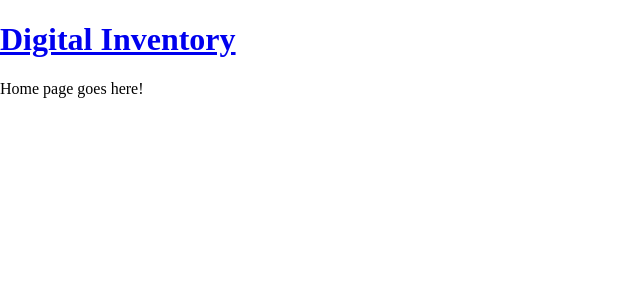
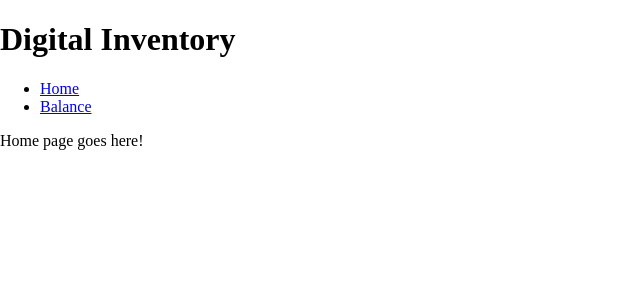
Before and after one commit to boombador/digital-inventory, a React app: page /#/ in a window 1280 px wide. Shown: the top 300 px of the page, without its empty margins (0-640 px from the left). Built offline with nearby package versions, Linux system fonts and the light colour scheme; the HTML template or start-up script is replaced by a standard one.

Commit message:
Balance page to demo redux

```diff
--- a/src/components/App.js
+++ b/src/components/App.js
@@ -2,10 +2,12 @@ import React from "react";
 import { HashRouter as Router, Route, Link } from "react-router-dom";
 
 import Home from "@/components/Home";
+import Balance from "@/components/Balance";
 
 const App = () => (
   <Router>
     <Route path="/" component={Home} exact />
+    <Route path="/balance" component={Balance} exact />
   </Router>
 );
 
--- /dev/null
+++ b/src/components/Balance.js
@@ -0,0 +1,30 @@
+import React from "react";
+import Layout from "@/components/Layout";
+import { balanceFor } from "@/features/accounting";
+import { connect } from "react-redux";
+import { counterSlice } from "@/store";
+
+const {
+  actions: { increment, decrement }
+} = counterSlice;
+
+const Balance = props => {
+  const { count, increment, decrement } = props;
+  return (
+    <Layout>
+      <div>Balance information here!</div>
+      <div>
+        <span>Current balance:</span>
+        <span>{count}</span>
+      </div>
+      <button onClick={decrement}>Decrease that Pesky Balance</button>
+      <button onClick={increment}>Make it Bigger, Why Don&apos;t You!</button>
+    </Layout>
+  );
+};
+
+const mapStateToProps = state => ({
+  count: state
+});
+
+export default connect(mapStateToProps, { increment, decrement })(Balance);
--- a/src/components/Home.js
+++ b/src/components/Home.js
@@ -1,23 +1,5 @@
-import React from 'react';
-import { Link } from "react-router-dom";
-
-const Header = () => (
-  <header>
-    <Link to="/">
-      <h1>{APP_TITLE}</h1>
-    </Link>
-    {APP_SUBTITLE && (
-      <p>{APP_SUBTITLE}</p>
-    )}
-  </header>
-);
-
-const Layout = ({ children }) => (
-  <React.Fragment>
-    <Header />
-    {children}
-  </React.Fragment>
-);
+import React from "react";
+import Layout from "@/components/Layout";
 
 const Home = () => (
   <Layout>
--- /dev/null
+++ b/src/components/Layout.js
@@ -0,0 +1,25 @@
+import React from "react";
+import { Link } from "react-router-dom";
+
+const Header = () => (
+  <header>
+    <h1>{APP_TITLE}</h1>
+    <ul>
+      <li>
+        <Link to="/">Home</Link>
+      </li>
+      <li>
+        <Link to="/balance">Balance</Link>
+      </li>
+    </ul>
+  </header>
+);
+
+const Layout = ({ children }) => (
+  <React.Fragment>
+    <Header />
+    {children}
+  </React.Fragment>
+);
+
+export default Layout;
--- a/src/store.js
+++ b/src/store.js
@@ -4,8 +4,18 @@ export const counterSlice = createSlice({
   name: "counter",
   initialState: 0,
   reducers: {
-    increment: state => state + 1,
-    decrement: state => state - 1
+    increment: {
+      reducer: state => state + 1,
+      prepare: () => ({
+        payload: undefined
+      })
+    },
+    decrement: {
+      reducer: state => state - 1,
+      prepare: () => ({
+        payload: undefined
+      })
+    }
   }
 });
 
--- a/webpack.config.js
+++ b/webpack.config.js
@@ -1,41 +1,40 @@
-const path = require('path');
-const webpack = require('webpack');
+const path = require("path");
+const webpack = require("webpack");
 
-const { CleanWebpackPlugin } = require('clean-webpack-plugin');
-const HtmlWebpackPlugin = require('html-webpack-plugin');
-const HtmlWebpackPartialsPlugin = require('html-webpack-partials-plugin');
+const { CleanWebpackPlugin } = require("clean-webpack-plugin");
+const HtmlWebpackPlugin = require("html-webpack-plugin");
+const HtmlWebpackPartialsPlugin = require("html-webpack-partials-plugin");
 
 const PORT = process.env.PORT || 8080;
-const isProd = process.env.DEPLOY_ENV === 'production';
-const APP_TITLE = 'Digital Inventory';
-const APP_SUBTITLE = '';
+const isProd = process.env.DEPLOY_ENV === "production";
+const APP_TITLE = "Digital Inventory";
 
 module.exports = {
-  entry: './src/entry.js',
+  entry: "./src/entry.js",
   output: {
-    path: path.resolve(__dirname, 'dist'),
-    filename: '[name].bundle.js'
+    path: path.resolve(__dirname, "dist"),
+    filename: "[name].bundle.js"
   },
   resolve: {
     alias: {
-      ['@']: path.resolve(__dirname, 'src'),
-    },
+      ["@"]: path.resolve(__dirname, "src")
+    }
   },
-  mode: isProd ? 'production' : 'development',
-  devtool: 'inline-source-map',
+  mode: isProd ? "production" : "development",
+  devtool: "inline-source-map",
   devServer: {
     historyApiFallback: true,
     contentBase: [
-      path.resolve(__dirname, 'dist'),
-      path.resolve(__dirname, 'public')
+      path.resolve(__dirname, "dist"),
+      path.resolve(__dirname, "public")
     ],
     compress: true,
     port: PORT
   },
   optimization: {
     splitChunks: {
-      chunks: 'all',
-    },
+      chunks: "all"
+    }
   },
   module: {
     rules: [
@@ -46,26 +45,25 @@ module.exports = {
           loader: "babel-loader",
           // alternatively could put these options in `.babelrc`
           options: {
-            "presets": ["@babel/preset-env", "@babel/preset-react"],
-            "plugins": ["@babel/plugin-syntax-dynamic-import"]
+            presets: ["@babel/preset-env", "@babel/preset-react"],
+            plugins: ["@babel/plugin-syntax-dynamic-import"]
           }
-        },
+        }
       },
       {
         test: /\.css$/,
-        use: ['style-loader', 'css-loader']
+        use: ["style-loader", "css-loader"]
       },
       {
         test: /\.scss$/,
-        use: ['style-loader', 'css-loader', 'sass-loader'],
+        use: ["style-loader", "css-loader", "sass-loader"]
       }
     ]
   },
   plugins: [
     new webpack.DefinePlugin({
       REDIRECT_TO_HTTPS: JSON.stringify(isProd),
-      APP_TITLE: JSON.stringify(APP_TITLE),
-      APP_SUBTITLE: JSON.stringify(APP_SUBTITLE),
+      APP_TITLE: JSON.stringify(APP_TITLE)
     }),
     new CleanWebpackPlugin(),
     new HtmlWebpackPlugin({
@@ -79,12 +77,12 @@ module.exports = {
         removeScriptTypeAttributes: true,
         removeStyleLinkTypeAttributes: true,
         useShortDoctype: true
-      },
+      }
     }),
     new HtmlWebpackPartialsPlugin({
-      path: path.resolve(__dirname, 'src', 'partials', 'basic-body.html'),
-      location: 'body',
-      priority: 'low',
-    }),
+      path: path.resolve(__dirname, "src", "partials", "basic-body.html"),
+      location: "body",
+      priority: "low"
+    })
   ]
 };
```
